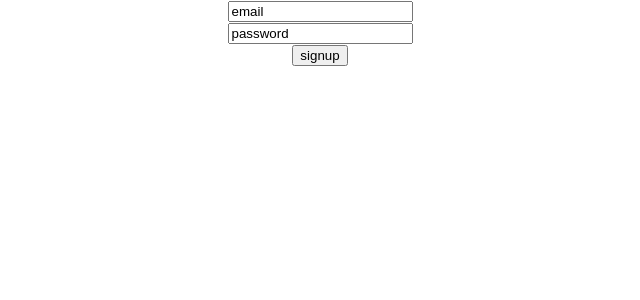
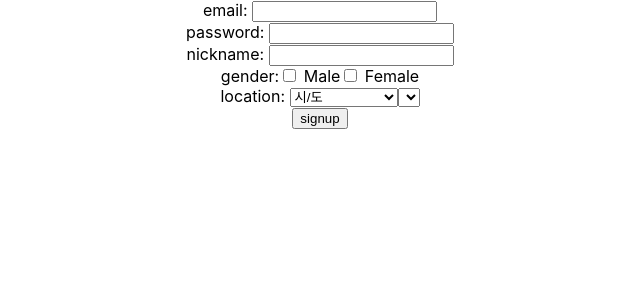
Before and after one commit to tmznwnel00/date_dive, a React (Create React App) app in the folder client/: page /signup in a window 1280 px wide. Shown: the top 300 px of the page, without its empty margins (320-960 px from the left). Built offline with nearby package versions, Linux system fonts and the light colour scheme.

Commit message:
feat: signup

```diff
--- a/client/src/pages/Login.js
+++ b/client/src/pages/Login.js
@@ -26,10 +26,10 @@ function Login() {
     return (
         <div>
             <div>
-                <input onChange={onChange1} value={email}/>
+                email: <input onChange={onChange1} value={email}/>
             </div>
             <div>
-                <input onChange={onChange2} value={password}/>
+                password: <input onChange={onChange2} value={password}/>
             </div>
             <div>
                 <button onClick={handleSubmit}>
--- a/client/src/pages/Signup.js
+++ b/client/src/pages/Signup.js
@@ -1,24 +1,94 @@
 import { useState } from 'react';
 import axios from 'axios';
+import { useNavigate } from 'react-router-dom';
 
 function Signup() {
-    const [email, setEmail] = useState('email');
-    const [password, setPassword] = useState('password');
+    const emailRegEx = /^[A-Za-z0-9]([-_.]?[A-Za-z0-9])*@[A-Za-z0-9]([-_.]?[A-Za-z0-9])*\.[A-Za-z]{2,3}$/;
+    const [email, setEmail] = useState('');
+    const [password, setPassword] = useState('');
+    const [nickname, setNickname] = useState('');
+    const [gender, setGender] = useState('');
+    const [location, setLocation] = useState('시/도');
+    const [subLocation, setSubLocation] = useState('');
+    const [checkbox1, setCheckbox1] = useState(false);
+    const [checkbox2, setCheckbox2] = useState(false);
+    const navigate = useNavigate();
 
+    const koreaLocation = {
+        '시/도': [""],
+        서울특별시: ["종로구", "중구", "용산구", "성동구", "광진구", "동대문구", "중랑구", "성북구", "강북구", "도봉구", "노원구", "은평구", "서대문구", "마포구", "양천구", "강서구", "구로구", "금천구", "영등포구", "동작구", "관악구", "서초구", "강남구", "송파구", "강동구"],
+        부산광역시: ["중구", "서구", "동구", "영도구", "부산진구", "동래구", "남구", "북구", "해운대구", "사하구", "금정구", "강서구", "연제구", "수영구", "사상구", "기장군"],
+        대구광역시: ["중구", "동구", "서구", "남구", "북구", "수성구", "달서구", "달성군"],
+        인천광역시: ["중구", "동구", "남구", "미추홀구", "연수구", "남동구", "부평구", "계양구", "서구", "강화군", "옹진군"],
+        광주광역시: ["동구", "서구", "남구", "북구", "광산구"],
+        대전광역시: ["동구", "중구", "서구", "유성구", "대덕구"],
+        울산광역시: ["중구", "남구", "동구", "북구", "울주군"],
+        세종특별자치시: [""],
+        경기도: ["수원시", "성남시", "고양시", "용인시", "부천시", "안산시", "안양시", "남양주시", "화성시", "평택시", "의정부시", "시흥시", "파주시", "광명시", "김포시", "군포시", "광주시", "이천시", "양주시", "오산시", "구리시", "안성시", "포천시", "의왕시", "하남시", "여주시", "여주군", "양평군", "동두천시", "과천시", "가평군", "연천군"],
+        강원도: ["춘천시", "원주시", "강릉시", "동해시", "태백시", "속초시", "삼척시", "홍천군", "횡성군", "영월군", "평창군", "정선군", "철원군", "화천군", "양구군", "인제군", "고성군", "양양군"],
+        충청북도: ["청주시", "충주시", "제천시", "청원군", "보은군", "옥천군", "영동군", "진천군", "괴산군", "음성군", "단양군", "증평군"],
+        충청남도: ["천안시", "공주시", "보령시", "아산시", "서산시", "논산시", "계룡시", "당진시", "당진군", "금산군", "연기군", "부여군", "서천군", "청양군", "홍성군", "예산군", "태안군"],
+        전라북도: ["전주시", "군산시", "익산시", "정읍시", "남원시", "김제시", "완주군", "진안군", "무주군", "장수군", "임실군", "순창군", "고창군", "부안군"],
+        전라남도: ["목포시", "여수시", "순천시", "나주시", "광양시", "담양군", "곡성군", "구례군", "고흥군", "보성군", "화순군", "장흥군", "강진군", "해남군", "영암군", "무안군", "함평군", "영광군", "장성군", "완도군", "진도군", "신안군"],
+        경상북도: ["포항시", "경주시", "김천시", "안동시", "구미시", "영주시", "영천시", "상주시", "문경시", "경산시", "군위군", "의성군", "청송군", "영양군", "영덕군", "청도군", "고령군", "성주군", "칠곡군", "예천군", "봉화군", "울진군", "울릉군"],
+        경상남도: ["창원시", "마산시", "진주시", "진해시", "통영시", "사천시", "김해시", "밀양시", "거제시", "양산시", "의령군", "함안군", "창녕군", "고성군", "남해군", "하동군", "산청군", "함양군", "거창군", "합천군"],
+        제주특별자치도: ["제주시", "서귀포시", "북제주군", "남제주군"]
+    }
+
+    const emailCheck = (email) => {
+        return emailRegEx.test(email);
+    }
     const onChange1 = (e) => {
         setEmail(e.target.value);
     };
     const onChange2 = (e) => {
         setPassword(e.target.value);
     };
+    const onChange3 = (e) => {
+        setNickname(e.target.value);
+    };
+    const onLocationChange = (e) => {
+        setLocation(e.target.value);
+        setSubLocation('');
+    };
+    const onSubLocationChange = (e) => {
+        setSubLocation(e.target.value);
+    };
+    const checkHandler = ({ target }) => {
+        if (target.id === 'male') {
+            if (target.checked) {
+                setGender('male');
+                setCheckbox1(true);
+                setCheckbox2(false);
+            } else {
+                setGender('');
+                setCheckbox1(false);
+            }
+        } else {
+            if (target.checked) {
+                setGender('female');
+                setCheckbox1(false);
+                setCheckbox2(true);
+            } else {
+                setGender('');
+                setCheckbox2(false);
+            }
+        }
+    }
 
     async function handleSubmit() {
-        try{
-            const response = await axios.post('/api/user/signup', {
-                email: email,
-                password: password
+        try {
+            if (emailCheck(email)) {
+                const response = await axios.post('/api/user/signup', {
+                    email: email,
+                    password: password,
+                    nickname: nickname,
+                    gender: gender,
+                    location: location + ' ' + subLocation
+                }
+                )
+                navigate('/');
             }
-            )
         } catch (error) {
             console.log(error);
         }
@@ -27,10 +97,34 @@ function Signup() {
     return (
         <div>
             <div>
-                <input onChange={onChange1} value={email}/>
+                email: <input onChange={onChange1} value={email} />
             </div>
             <div>
-                <input onChange={onChange2} value={password}/>
+                password: <input onChange={onChange2} value={password} />
+            </div>
+            <div>
+                nickname: <input onChange={onChange3} value={nickname} />
+            </div>
+            <div>
+                gender:
+                <input id='male' onChange={checkHandler} checked={checkbox1} type="checkbox" /> Male
+                <input id='female' onChange={checkHandler} checked={checkbox2} type="checkbox" /> Female
+            </div>
+            <div>
+                location: <select onChange={onLocationChange}>
+                    {Object.keys(koreaLocation).map((division) => (
+                        <option key={division} value={division}>
+                            {division}
+                        </option>
+                    ))}
+                </select>
+                <select onChange={onSubLocationChange}>
+                    {koreaLocation[location].map((subDivision) => (
+                        <option key={subDivision} value={subDivision}>
+                            {subDivision}
+                        </option>
+                    ))}
+                </select>
             </div>
             <div>
                 <button onClick={handleSubmit}>
```
Also changed, not shown: 1 other file (tests, documents, lock files or other folders).
